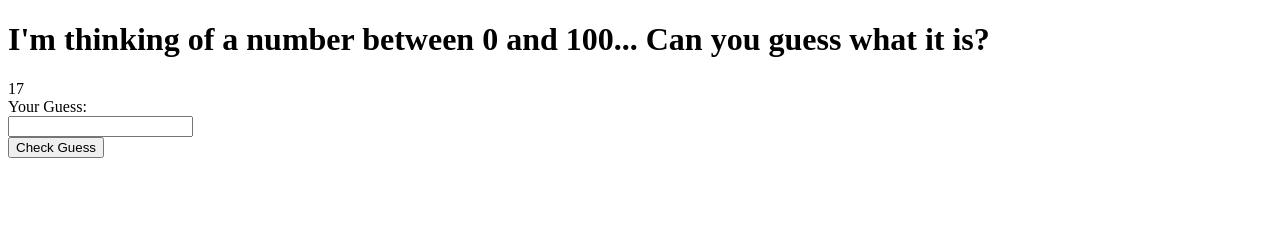
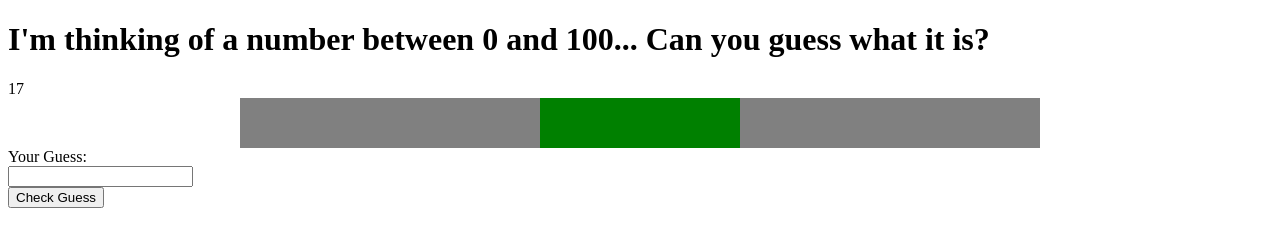
Before and after one commit to danielwgraf/lemonade, a plain HTML site: page index.html in a window 1280 px wide. Drawn offline with Linux system fonts and the light colour scheme.

Commit message:
working on bar. Centering?

```diff
--- a/css/main.css
+++ b/css/main.css
@@ -1,3 +1,31 @@
+/* Bar Styling */
+#trackingBar {
+  display: flex;
+  justify-content: center;
+  align-items: center;
+}
+
+.barBackground {
+  height: 50px;
+  width: 800px;
+  background-color: grey;
+  display: flex;
+  justify-content: center;
+  align-items: center;
+}
+
+.barGuessRange {
+  /* height: 50px; */
+  /* width: 40px; */
+  /* background-color: green;
+  border-color: green; */
+  border-top: 25px solid green;
+  border-bottom: 25px solid green;
+  border-left: 100px solid green;
+  border-right: 100px solid green;
+}
+
+/* Initial Reset Text */
 #reset {
   display: none;
 }
--- a/index.html
+++ b/index.html
@@ -23,13 +23,13 @@
   </h1>
   <div id="target">test</div>
   <!-- Tracking Bar -->
-  <div>
-    <div class="bar-background">
+  <div id='trackingBar'>
+    <div class="barBackground">
+      <div class="barGuessRange">
 
+      </div>
     </div>
-    <div class="bar-guess-range">
 
-    </div>
   </div>
 
   <!-- Form for Guess -->
--- a/js/main.js
+++ b/js/main.js
@@ -4,11 +4,15 @@
 // Target Number to be guessed
 var target;
 // Low barrier
-var low = 0;
+var low
 // High barrier
-var high = 100;
+var high;
 
 function startGame() {
+  // Initial Bounds
+  low = 0;
+  high = 100;
+  // Start/Clean functions
   loadNumber();
   setBounds();
   setText();
```
